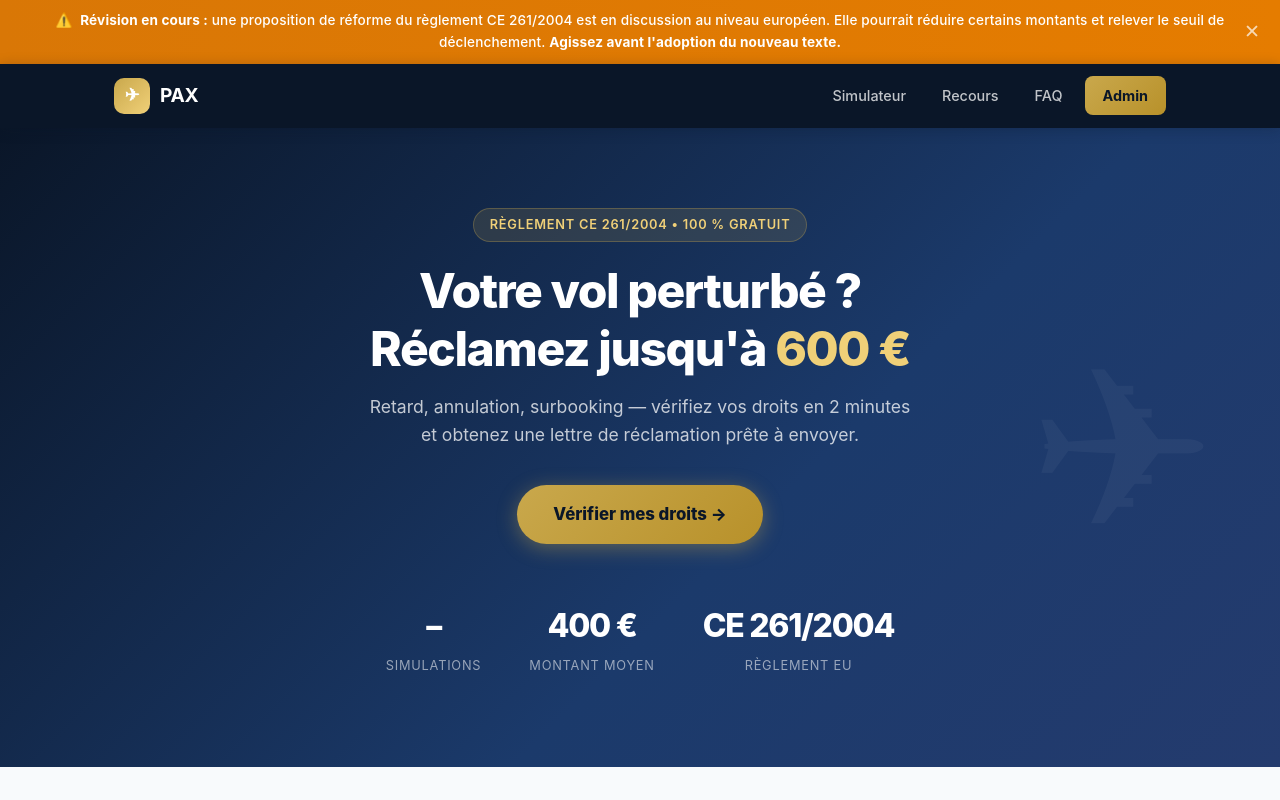
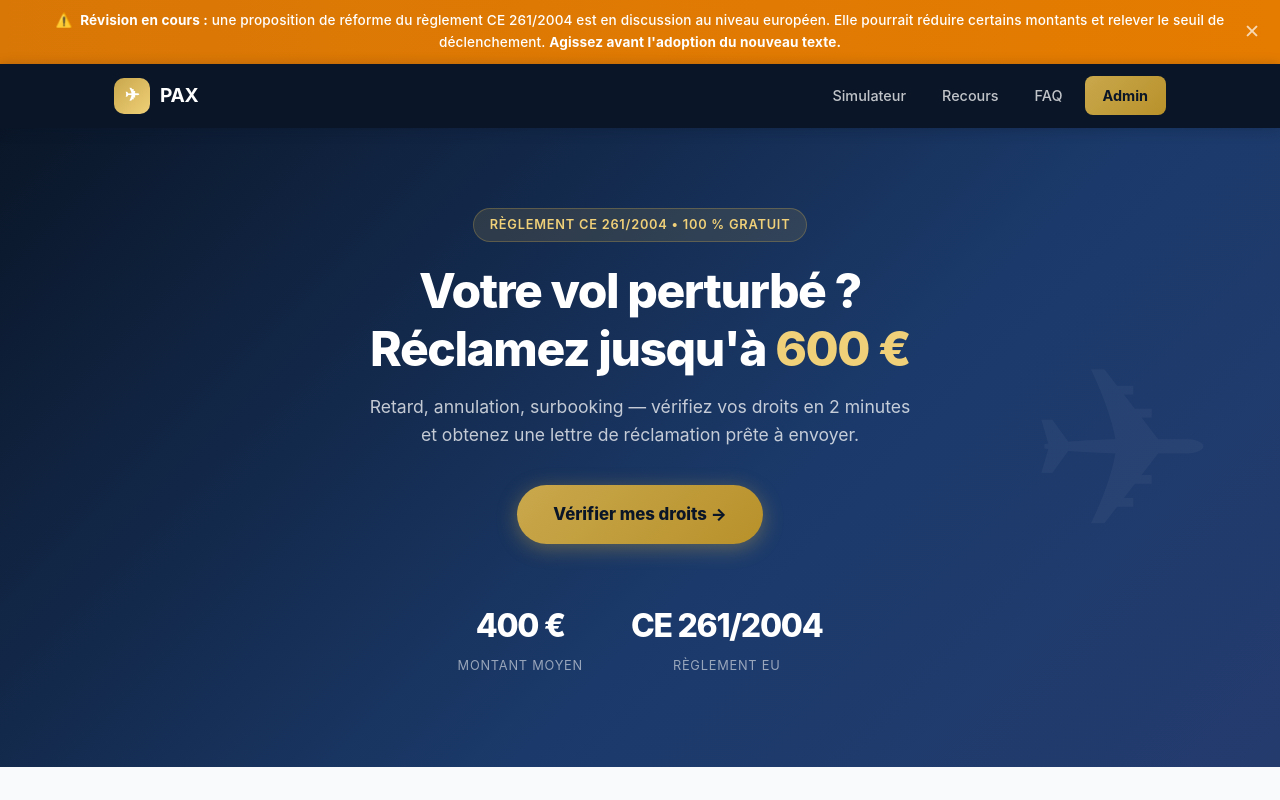
Before and after one commit to etiennecalandri-del/pax, a website: page public/index.html in a window 1280 px wide. Shown: the top 800 px of the page. Drawn offline with Linux system fonts and the light colour scheme; no server answers.

Commit message:
Update index.html

```diff
--- a/public/index.html
+++ b/public/index.html
@@ -44,7 +44,6 @@
   <p class="lead">Retard, annulation, surbooking — vérifiez vos droits en 2&nbsp;minutes et obtenez une lettre de réclamation prête à envoyer.</p>
   <a href="#simulator" class="hero-cta">Vérifier mes droits →</a>
   <div class="hero-stats">
-    <div class="hero-stat"><span class="num" id="statTotal">–</span><span class="lbl">simulations</span></div>
     <div class="hero-stat"><span class="num">400&nbsp;€</span><span class="lbl">montant moyen</span></div>
     <div class="hero-stat"><span class="num">CE 261/2004</span><span class="lbl">règlement EU</span></div>
   </div>
```
